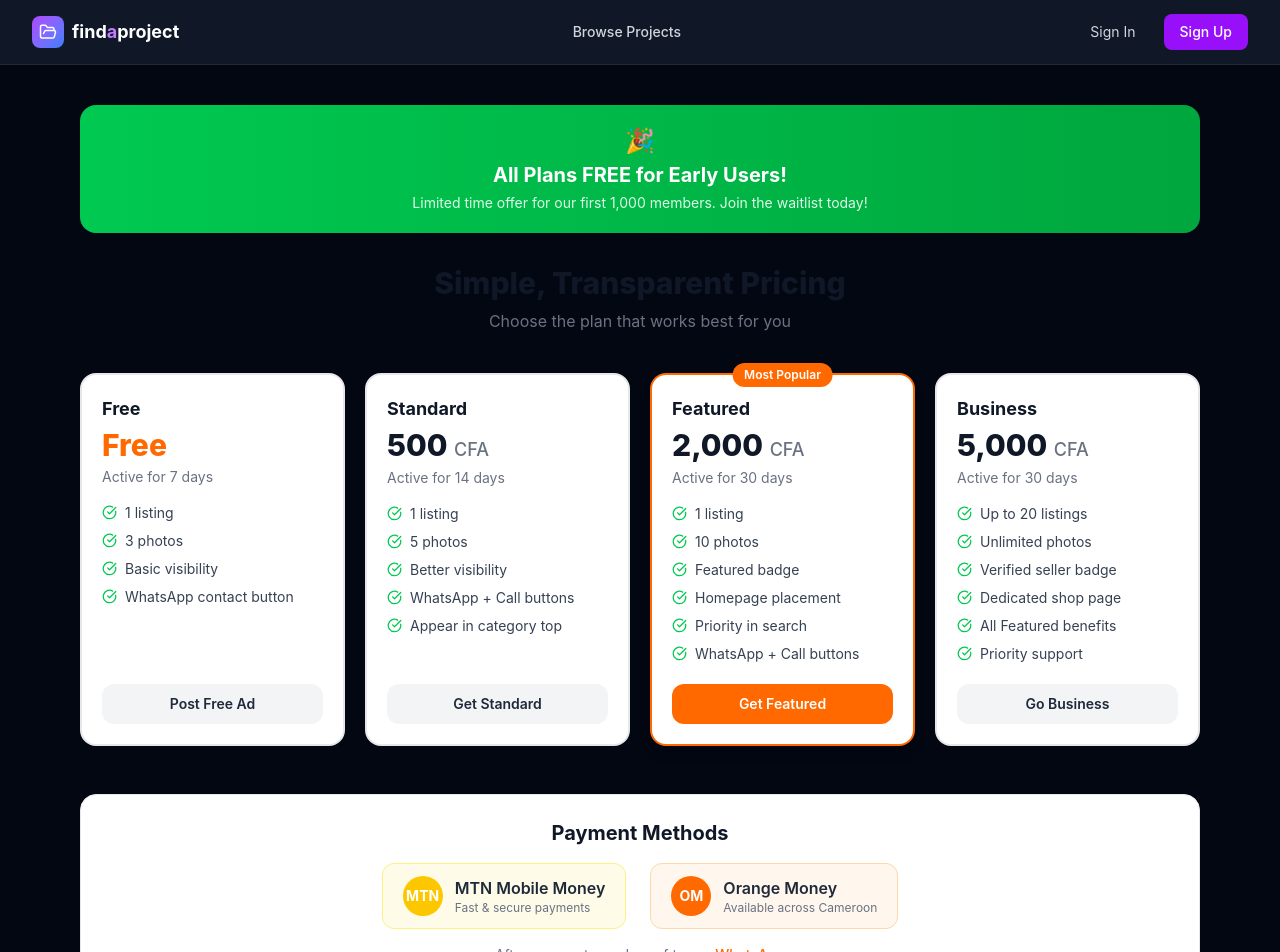
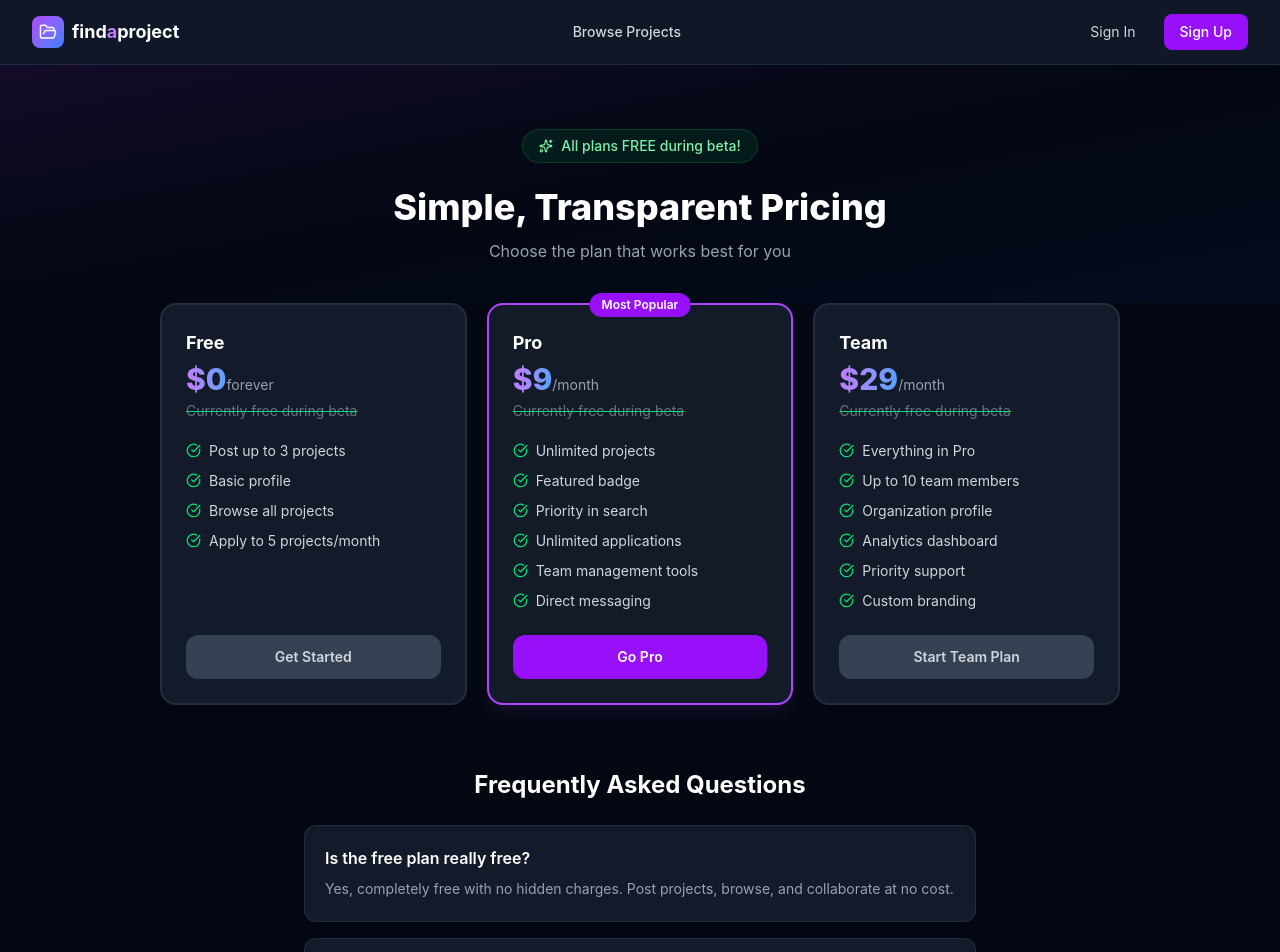
Before and after one commit to Hansade2005/findamproject, a React (Vite) app: page /pricing in a window 1280 px wide. Shown: the top 952 px of the page. Built offline with nearby package versions, Linux system fonts and the light colour scheme.

Commit message:
redesign: Blog, Pricing, Terms, Privacy pages to dark theme

```diff
--- a/src/pages/Blog.tsx
+++ b/src/pages/Blog.tsx
@@ -1,5 +1,5 @@
 import { useState } from 'react';
-import { Clock, ChevronRight } from 'lucide-react';
+import { Clock, ChevronRight, BookOpen } from 'lucide-react';
 import { blogPosts } from '../data/mockData';
 
 const BLOG_CATEGORIES = ['All', 'Renting Tips', 'Safety & Scam Alerts', 'Buying & Selling Tips', 'Business Tips', 'Job Tips', 'FindAm Updates'];
@@ -10,12 +10,20 @@ export default function Blog() {
   const filtered = activeCategory === 'All' ? blogPosts : blogPosts.filter(p => p.category === activeCategory);
 
   return (
-    <div className="max-w-6xl mx-auto px-4 py-8">
-      <div className="text-center mb-8">
-        <h1 className="text-3xl font-extrabold text-gray-900 mb-2">FindAm Blog</h1>
-        <p className="text-gray-500">Tips, guides, and updates for Cameroon's marketplace community</p>
+    <div className="min-h-screen bg-gray-950">
+      <section className="relative overflow-hidden">
+        <div className="absolute inset-0 bg-gradient-to-br from-purple-900/20 via-gray-950 to-blue-900/10" />
+        <div className="relative max-w-6xl mx-auto px-4 sm:px-6 lg:px-8 pt-16 pb-10 text-center">
+          <div className="inline-flex items-center gap-2 bg-purple-500/10 border border-purple-500/20 rounded-full px-4 py-1.5 text-purple-300 text-sm font-medium mb-4">
+            <BookOpen size={14} />
+            Blog
           </div>
+          <h1 className="text-3xl sm:text-4xl font-extrabold text-white mb-3">Latest Articles</h1>
+          <p className="text-gray-400">Tips, guides, and updates for the developer community</p>
+        </div>
+      </section>
 
+      <div className="max-w-6xl mx-auto px-4 sm:px-6 lg:px-8 pb-16">
         {/* Category Filter */}
         <div className="flex flex-wrap gap-2 justify-center mb-8">
           {BLOG_CATEGORIES.map(cat => (
@@ -24,8 +32,8 @@ export default function Blog() {
               onClick={() => setActiveCategory(cat)}
               className={`px-4 py-2 rounded-full text-sm font-medium border transition-colors ${
                 activeCategory === cat
-                ? 'bg-orange-500 text-white border-orange-500'
-                : 'bg-white text-gray-600 border-gray-300 hover:border-orange-400 hover:text-orange-500'
+                  ? 'bg-purple-600 text-white border-purple-600'
+                  : 'bg-gray-800/60 text-gray-400 border-gray-700/50 hover:border-purple-500/50 hover:text-gray-200'
               }`}
             >
               {cat}
@@ -36,26 +44,26 @@ export default function Blog() {
         {/* Blog Grid */}
         <div className="grid grid-cols-1 sm:grid-cols-2 lg:grid-cols-3 gap-6">
           {filtered.map(post => (
-          <article key={post.id} className="bg-white rounded-xl border border-gray-200 overflow-hidden hover:shadow-md transition-shadow group">
-            <div className="aspect-[16/9] overflow-hidden bg-gray-100">
+            <article key={post.id} className="bg-gray-800/60 border border-gray-700/50 rounded-xl overflow-hidden hover:border-purple-500/30 transition-all group">
+              <div className="aspect-[16/9] overflow-hidden bg-gray-700/50">
                 <img
                   src={post.image}
                   alt={post.title}
-                className="w-full h-full object-cover group-hover:scale-105 transition-transform duration-300"
+                  className="w-full h-full object-cover group-hover:scale-105 transition-transform duration-300 opacity-80 group-hover:opacity-100"
                   onError={(e) => {
                     (e.target as HTMLImageElement).src = 'https://images.unsplash.com/photo-1486312338219-ce68d2c6f44d?w=800';
                   }}
                 />
               </div>
-            <div className="p-4">
-              <div className="flex items-center gap-2 mb-2">
-                <span className="bg-orange-100 text-orange-600 text-xs px-2 py-0.5 rounded-full font-medium">{post.category}</span>
+              <div className="p-5">
+                <div className="flex items-center gap-2 mb-3">
+                  <span className="bg-purple-500/20 text-purple-300 text-xs px-2.5 py-0.5 rounded-full font-medium border border-purple-500/20">{post.category}</span>
                 </div>
-              <h2 className="font-bold text-gray-900 mb-2 leading-snug group-hover:text-orange-500 transition-colors line-clamp-2">
+                <h2 className="font-bold text-white mb-2 leading-snug group-hover:text-purple-300 transition-colors line-clamp-2">
                   {post.title}
                 </h2>
-              <p className="text-gray-500 text-sm line-clamp-3 mb-3">{post.excerpt}</p>
-              <div className="flex items-center justify-between text-xs text-gray-400">
+                <p className="text-gray-400 text-sm line-clamp-3 mb-4">{post.excerpt}</p>
+                <div className="flex items-center justify-between text-xs text-gray-500">
                   <div className="flex items-center gap-3">
                     <span>{post.date}</span>
                     <div className="flex items-center gap-1">
@@ -63,7 +71,7 @@ export default function Blog() {
                       <span>{post.readTime} read</span>
                     </div>
                   </div>
-                <button className="flex items-center gap-1 text-orange-500 font-semibold hover:underline">
+                  <button className="flex items-center gap-1 text-purple-400 font-semibold hover:text-purple-300 transition-colors">
                     Read <ChevronRight size={14} />
                   </button>
                 </div>
@@ -71,6 +79,15 @@ export default function Blog() {
             </article>
           ))}
         </div>
+
+        {filtered.length === 0 && (
+          <div className="text-center py-16">
+            <BookOpen size={40} className="mx-auto mb-3 text-gray-600" />
+            <h3 className="text-white font-semibold mb-2">No articles found</h3>
+            <p className="text-gray-500 text-sm">Try selecting a different category.</p>
+          </div>
+        )}
+      </div>
     </div>
   );
 }
--- a/src/pages/Pricing.tsx
+++ b/src/pages/Pricing.tsx
@@ -1,97 +1,87 @@
 import { Link } from 'react-router-dom';
-import { CheckCircle } from 'lucide-react';
+import { CheckCircle, Sparkles, Zap } from 'lucide-react';
 
 const PLANS = [
   {
     name: 'Free',
-    price: 0,
-    duration: '7 days',
-    features: ['1 listing', '3 photos', 'Basic visibility', 'WhatsApp contact button'],
-    cta: 'Post Free Ad',
+    price: '$0',
+    period: 'forever',
+    features: ['Post up to 3 projects', 'Basic profile', 'Browse all projects', 'Apply to 5 projects/month'],
+    cta: 'Get Started',
     highlight: false,
   },
   {
-    name: 'Standard',
-    price: 500,
-    duration: '14 days',
-    features: ['1 listing', '5 photos', 'Better visibility', 'WhatsApp + Call buttons', 'Appear in category top'],
-    cta: 'Get Standard',
-    highlight: false,
-  },
-  {
-    name: 'Featured',
-    price: 2000,
-    duration: '30 days',
-    features: ['1 listing', '10 photos', 'Featured badge', 'Homepage placement', 'Priority in search', 'WhatsApp + Call buttons'],
-    cta: 'Get Featured',
+    name: 'Pro',
+    price: '$9',
+    period: '/month',
+    features: ['Unlimited projects', 'Featured badge', 'Priority in search', 'Unlimited applications', 'Team management tools', 'Direct messaging'],
+    cta: 'Go Pro',
     highlight: true,
     badge: 'Most Popular',
   },
   {
-    name: 'Business',
-    price: 5000,
-    duration: '30 days',
-    features: ['Up to 20 listings', 'Unlimited photos', 'Verified seller badge', 'Dedicated shop page', 'All Featured benefits', 'Priority support'],
-    cta: 'Go Business',
+    name: 'Team',
+    price: '$29',
+    period: '/month',
+    features: ['Everything in Pro', 'Up to 10 team members', 'Organization profile', 'Analytics dashboard', 'Priority support', 'Custom branding'],
+    cta: 'Start Team Plan',
     highlight: false,
   },
 ];
 
 const FAQ = [
-  { q: 'How do I pay?', a: 'We accept MTN Mobile Money and Orange Money. Send payment to our number and you\'ll receive confirmation within 1 hour.' },
-  { q: 'When does my plan start?', a: 'Your plan activates as soon as payment is confirmed, usually within 1 hour of sending mobile money.' },
-  { q: 'Can I upgrade my plan?', a: 'Yes! Contact us via WhatsApp and we\'ll help you upgrade your current plan.' },
-  { q: 'Is the free plan really free?', a: 'Yes, completely free with no hidden charges. Your ad stays live for 7 days.' },
-  { q: 'What happens when my plan expires?', a: 'Your ad is automatically removed. You can repost anytime for free or with a paid plan.' },
+  { q: 'Is the free plan really free?', a: 'Yes, completely free with no hidden charges. Post projects, browse, and collaborate at no cost.' },
+  { q: 'Can I upgrade or downgrade anytime?', a: 'Absolutely! You can change your plan at any time. Upgrades take effect immediately, and downgrades apply at the end of your billing cycle.' },
+  { q: 'Do you offer refunds?', a: 'We offer a 14-day money-back guarantee on all paid plans. No questions asked.' },
+  { q: 'What payment methods do you accept?', a: 'We accept all major credit cards, PayPal, and bank transfers for annual plans.' },
 ];
 
 export default function Pricing() {
   return (
-    <div className="max-w-6xl mx-auto px-4 py-10">
-      {/* Banner */}
-      <div className="bg-gradient-to-r from-green-500 to-green-600 rounded-2xl p-5 text-white text-center mb-8">
-        <div className="text-2xl mb-1">🎉</div>
-        <h2 className="text-xl font-bold">All Plans FREE for Early Users!</h2>
-        <p className="text-green-100 text-sm mt-1">Limited time offer for our first 1,000 members. Join the waitlist today!</p>
+    <div className="min-h-screen bg-gray-950">
+      <section className="relative overflow-hidden">
+        <div className="absolute inset-0 bg-gradient-to-br from-purple-900/20 via-gray-950 to-blue-900/10" />
+        <div className="relative max-w-6xl mx-auto px-4 sm:px-6 lg:px-8 pt-16 pb-10 text-center">
+          {/* Early access banner */}
+          <div className="inline-flex items-center gap-2 bg-green-500/10 border border-green-500/20 rounded-full px-4 py-1.5 text-green-300 text-sm font-medium mb-6">
+            <Sparkles size={14} />
+            All plans FREE during beta!
           </div>
+          <h1 className="text-3xl sm:text-4xl font-extrabold text-white mb-3">Simple, Transparent Pricing</h1>
+          <p className="text-gray-400">Choose the plan that works best for you</p>
+        </div>
+      </section>
 
-      <div className="text-center mb-10">
-        <h1 className="text-3xl font-extrabold text-gray-900 mb-2">Simple, Transparent Pricing</h1>
-        <p className="text-gray-500">Choose the plan that works best for you</p>
-      </div>
-
+      <div className="max-w-5xl mx-auto px-4 sm:px-6 lg:px-8 pb-16">
         {/* Plans */}
-      <div className="grid grid-cols-1 sm:grid-cols-2 lg:grid-cols-4 gap-5 mb-12">
+        <div className="grid grid-cols-1 sm:grid-cols-3 gap-5 mb-16">
           {PLANS.map(plan => (
-          <div key={plan.name} className={`bg-white rounded-2xl border-2 p-5 flex flex-col relative ${plan.highlight ? 'border-orange-500 shadow-lg' : 'border-gray-200'}`}>
+            <div key={plan.name} className={`bg-gray-800/60 rounded-2xl border-2 p-6 flex flex-col relative ${plan.highlight ? 'border-purple-500 shadow-lg shadow-purple-500/10' : 'border-gray-700/50'}`}>
               {plan.badge && (
-              <div className="absolute -top-3 left-1/2 -translate-x-1/2 bg-orange-500 text-white text-xs px-3 py-1 rounded-full font-semibold whitespace-nowrap">
+                <div className="absolute -top-3 left-1/2 -translate-x-1/2 bg-purple-600 text-white text-xs px-3 py-1 rounded-full font-semibold whitespace-nowrap">
                   {plan.badge}
                 </div>
               )}
-            <h3 className="text-lg font-bold text-gray-900 mb-1">{plan.name}</h3>
+              <h3 className="text-lg font-bold text-white mb-1">{plan.name}</h3>
               <div className="mb-1">
-              {plan.price === 0 ? (
-                <span className="text-3xl font-extrabold text-orange-500">Free</span>
-              ) : (
-                <span className="text-3xl font-extrabold text-gray-900">{plan.price.toLocaleString()} <span className="text-lg font-medium text-gray-500">CFA</span></span>
-              )}
+                <span className="text-3xl font-extrabold bg-gradient-to-r from-purple-400 to-blue-400 bg-clip-text text-transparent">{plan.price}</span>
+                <span className="text-gray-400 text-sm">{plan.period}</span>
               </div>
-            <p className="text-sm text-gray-500 mb-4">Active for {plan.duration}</p>
-            <ul className="space-y-2 flex-1 mb-5">
+              <p className="text-sm text-gray-500 mb-5 line-through decoration-green-400">Currently free during beta</p>
+              <ul className="space-y-2.5 flex-1 mb-6">
                 {plan.features.map(f => (
-                <li key={f} className="flex items-start gap-2 text-sm text-gray-700">
-                  <CheckCircle size={15} className="text-green-500 mt-0.5 shrink-0" />
+                  <li key={f} className="flex items-start gap-2 text-sm text-gray-300">
+                    <CheckCircle size={15} className="text-green-400 mt-0.5 shrink-0" />
                     <span>{f}</span>
                   </li>
                 ))}
               </ul>
               <Link
-              to="/post-ad"
-              className={`block text-center py-2.5 rounded-xl font-semibold text-sm transition-colors ${
+                to="/signup"
+                className={`block text-center py-3 rounded-xl font-semibold text-sm transition-colors ${
                   plan.highlight
-                  ? 'bg-orange-500 text-white hover:bg-orange-600'
-                  : 'bg-gray-100 text-gray-800 hover:bg-gray-200'
+                    ? 'bg-purple-600 text-white hover:bg-purple-700'
+                    : 'bg-gray-700 text-gray-300 hover:bg-gray-600'
                 }`}
               >
                 {plan.cta}
@@ -100,40 +90,19 @@ export default function Pricing() {
           ))}
         </div>
 
-      {/* Payment Methods */}
-      <div className="bg-white rounded-2xl border border-gray-200 p-6 mb-12">
-        <h2 className="text-xl font-bold text-gray-900 mb-4 text-center">Payment Methods</h2>
-        <div className="flex flex-wrap justify-center gap-6">
-          <div className="flex items-center gap-3 bg-yellow-50 border border-yellow-200 rounded-xl px-5 py-3">
-            <div className="w-10 h-10 bg-yellow-400 rounded-full flex items-center justify-center text-white font-bold text-sm">MTN</div>
-            <div>
-              <p className="font-semibold text-gray-800">MTN Mobile Money</p>
-              <p className="text-xs text-gray-500">Fast & secure payments</p>
-            </div>
-          </div>
-          <div className="flex items-center gap-3 bg-orange-50 border border-orange-200 rounded-xl px-5 py-3">
-            <div className="w-10 h-10 bg-orange-500 rounded-full flex items-center justify-center text-white font-bold text-sm">OM</div>
-            <div>
-              <p className="font-semibold text-gray-800">Orange Money</p>
-              <p className="text-xs text-gray-500">Available across Cameroon</p>
-            </div>
-          </div>
-        </div>
-        <p className="text-center text-sm text-gray-500 mt-4">After payment, send proof to <a href="https://wa.me/14075755460" className="text-orange-500 font-medium hover:underline">our WhatsApp</a></p>
-      </div>
-
         {/* FAQ */}
         <div>
-        <h2 className="text-2xl font-bold text-gray-900 mb-6 text-center">Frequently Asked Questions</h2>
+          <h2 className="text-2xl font-bold text-white mb-6 text-center">Frequently Asked Questions</h2>
           <div className="space-y-4 max-w-2xl mx-auto">
             {FAQ.map(({ q, a }) => (
-            <div key={q} className="bg-white rounded-xl border border-gray-200 p-4">
-              <h3 className="font-semibold text-gray-900 mb-2">{q}</h3>
-              <p className="text-gray-600 text-sm leading-relaxed">{a}</p>
+              <div key={q} className="bg-gray-800/60 border border-gray-700/50 rounded-xl p-5 hover:border-purple-500/30 transition-colors">
+                <h3 className="font-semibold text-white mb-2">{q}</h3>
+                <p className="text-gray-400 text-sm leading-relaxed">{a}</p>
               </div>
             ))}
           </div>
         </div>
       </div>
+    </div>
   );
 }
--- a/src/pages/Privacy.tsx
+++ b/src/pages/Privacy.tsx
@@ -1,50 +1,32 @@
+import { Link } from 'react-router-dom';
+
 export default function Privacy() {
   return (
-    <div className="max-w-3xl mx-auto px-4 py-10">
-      <h1 className="text-3xl font-extrabold text-gray-900 mb-2">Privacy Policy</h1>
-      <p className="text-gray-500 text-sm mb-8">Last updated: January 2026</p>
-      <div className="space-y-6 text-sm text-gray-700 leading-relaxed">
-        <section>
-          <h2 className="text-xl font-bold text-gray-900 mb-3">1. Information We Collect</h2>
-          <p>When you use FindAm, we may collect:</p>
-          <ul className="list-disc pl-5 space-y-1 mt-2">
-            <li>Contact information (name, phone, email) when you post an ad</li>
-            <li>Listing content you submit</li>
-            <li>Usage data and browsing activity on the Platform</li>
-            <li>Device and browser information</li>
-          </ul>
-        </section>
-        <section>
-          <h2 className="text-xl font-bold text-gray-900 mb-3">2. How We Use Your Information</h2>
-          <p>We use collected information to:</p>
-          <ul className="list-disc pl-5 space-y-1 mt-2">
-            <li>Display your listings to potential buyers</li>
-            <li>Improve platform performance and user experience</li>
-            <li>Prevent fraud and abuse</li>
-            <li>Communicate service updates</li>
-            <li>Comply with legal obligations</li>
-          </ul>
-        </section>
-        <section>
-          <h2 className="text-xl font-bold text-gray-900 mb-3">3. Information Sharing</h2>
-          <p>Your contact information (phone/WhatsApp) is visible to other users when you post an ad. We do not sell your personal data to third parties. We may share information with law enforcement when required by law.</p>
-        </section>
-        <section>
-          <h2 className="text-xl font-bold text-gray-900 mb-3">4. Data Security</h2>
-          <p>We implement reasonable security measures to protect your information. However, no method of transmission over the internet is 100% secure. Use the Platform at your own risk.</p>
-        </section>
-        <section>
-          <h2 className="text-xl font-bold text-gray-900 mb-3">5. Cookies</h2>
-          <p>We use cookies and local storage to remember your preferences (such as your selected city) and to analyze Platform usage. You can disable cookies in your browser settings.</p>
-        </section>
-        <section>
-          <h2 className="text-xl font-bold text-gray-900 mb-3">6. Your Rights</h2>
-          <p>You have the right to request deletion of your listings and personal data by contacting us. We will process such requests within 30 days.</p>
-        </section>
-        <section>
-          <h2 className="text-xl font-bold text-gray-900 mb-3">7. Contact</h2>
-          <p>For privacy questions, contact us at <a href="mailto:support@findam.market" className="text-orange-500 hover:underline">support@findam.market</a></p>
-        </section>
+    <div className="min-h-screen bg-gray-950">
+      <div className="max-w-3xl mx-auto px-4 sm:px-6 lg:px-8 py-16">
+        <h1 className="text-3xl font-extrabold text-white mb-2">Privacy Policy</h1>
+        <p className="text-gray-500 text-sm mb-8">Last updated: February 2026</p>
+        <div className="space-y-6 text-sm text-gray-300 leading-relaxed">
+          {[
+            { title: '1. Information We Collect', content: 'When you use findaproject, we may collect: account information (name, email) when you register, project content you submit, usage data and browsing activity, and device and browser information.' },
+            { title: '2. How We Use Your Information', content: 'We use collected information to: display your projects and profile to other users, improve platform performance and user experience, prevent fraud and abuse, send service updates, and comply with legal obligations.' },
+            { title: '3. Data Storage', content: 'findaproject stores data locally in your browser using IndexedDB. No personal data is transmitted to external servers in the current version of the platform.' },
+            { title: '4. Information Sharing', content: 'Your profile information is visible to other users when you post projects or applications. We do not sell your personal data to third parties.' },
+            { title: '5. Data Security', content: 'We implement reasonable security measures to protect your information. However, no method of storage is 100% secure. Use the Platform at your own risk.' },
+            { title: '6. Cookies & Local Storage', content: 'We use local storage to remember your preferences and session data. You can clear this data through your browser settings.' },
+            { title: '7. Your Rights', content: 'You have the right to access, modify, or delete your account and all associated data at any time through your profile settings.' },
+            { title: '8. Contact', content: '' },
+          ].map(section => (
+            <section key={section.title}>
+              <h2 className="text-lg font-bold text-white mb-2">{section.title}</h2>
+              {section.content ? (
+                <p>{section.content}</p>
+              ) : (
+                <p>For privacy questions, contact us at <Link to="/contact" className="text-purple-400 hover:text-purple-300">our contact page</Link>.</p>
+              )}
+            </section>
+          ))}
+        </div>
       </div>
     </div>
   );
```
Also changed, not shown: src/pages/Terms.tsx (+28 -48 lines). Lines whose indentation alone changed are shown as unchanged.
